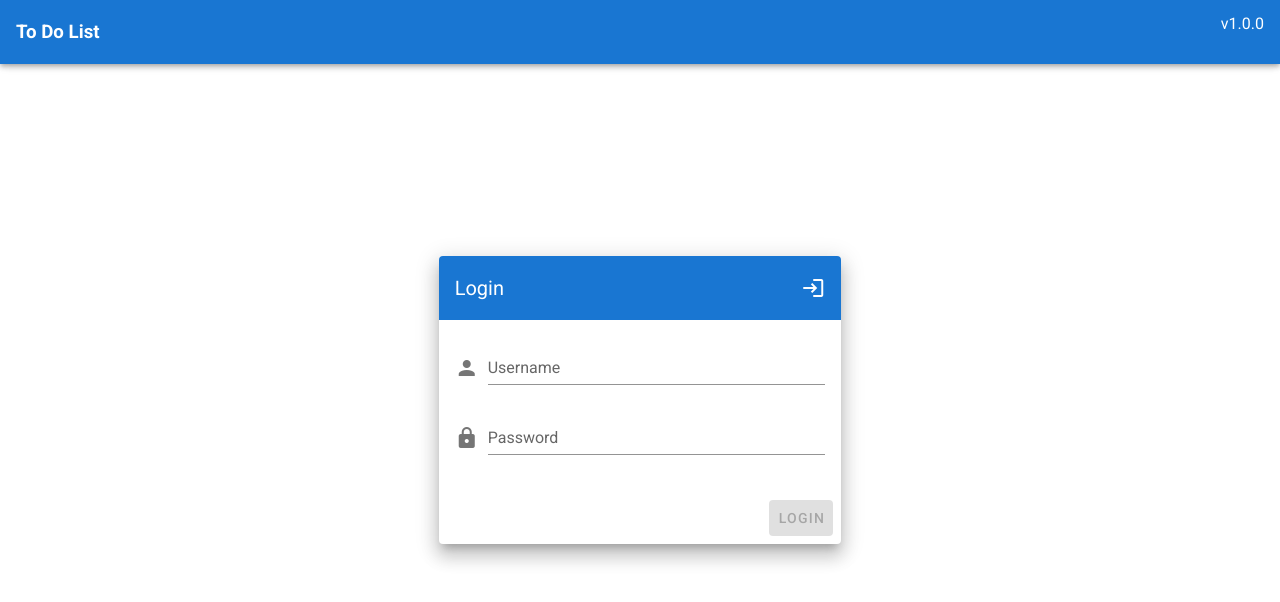
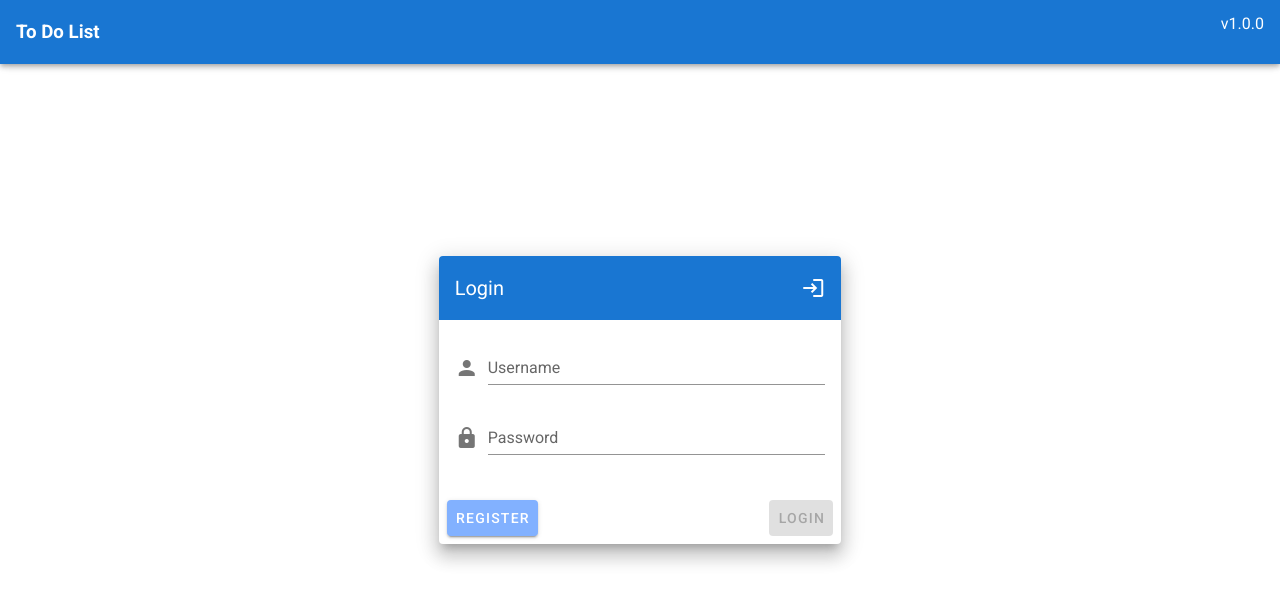
Before and after one commit to dvlwj/project-shu-dian-vue, a Vue app: page / in a window 1280 px wide. Shown: the top 602 px of the page. Built offline with nearby package versions, Linux system fonts and the light colour scheme.

Commit message:
add button register at login page

```diff
--- a/src/views/Login.vue
+++ b/src/views/Login.vue
@@ -38,6 +38,12 @@
                   ></v-text-field>
               </v-card-text>
               <v-card-actions>
+                <v-btn
+                  color="accent"
+                  @click="toRegisterPage"
+                >
+                  Register
+                </v-btn>
                 <v-spacer></v-spacer>
                 <v-btn
                   type="submit"
@@ -152,6 +158,9 @@ export default {
     showLoading(boolean) {
       this.$refs.LoadingModal.showModalFunction(boolean);
     },
+    toRegisterPage() {
+      this.$router.push({ name: 'Register' });
+    },
   },
 };
 </script>
```
